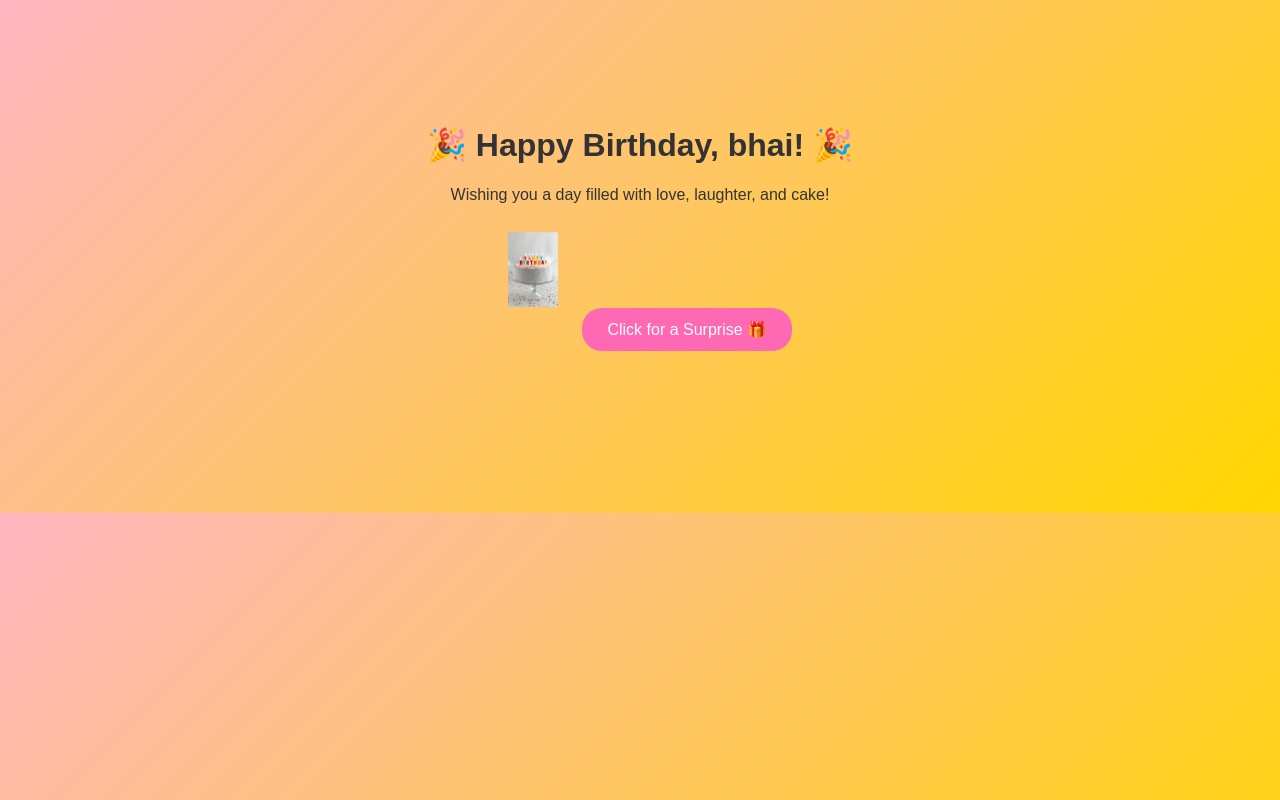
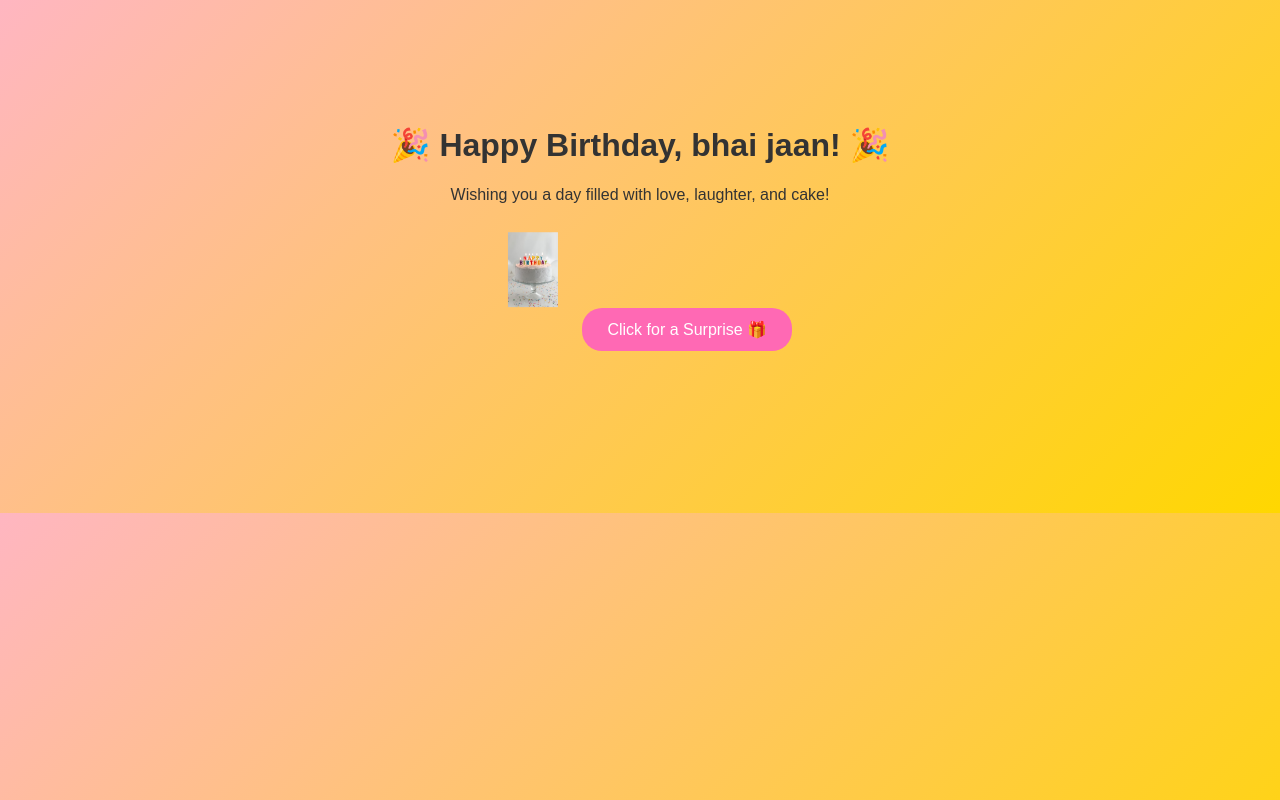
Before and after one commit to zs7998329-zs/web, a plain HTML site: page index.html in a window 1280 px wide. Drawn offline with Linux system fonts and the light colour scheme.

Commit message:
update the heading

```diff
--- a/index.html
+++ b/index.html
@@ -8,7 +8,7 @@
 </head>
 <body>
   <div class="container">
-    <h1>🎉 Happy Birthday, bhai! 🎉</h1>
+    <h1>🎉 Happy Birthday, bhai jaan! 🎉</h1>
     <p>Wishing you a day filled with love, laughter, and cake!</p>
     <img src="birthday cake.avif" alt="Birthday Cake" class="cake">
     <button onclick="showSurprise()">Click for a Surprise 🎁</button>
```
